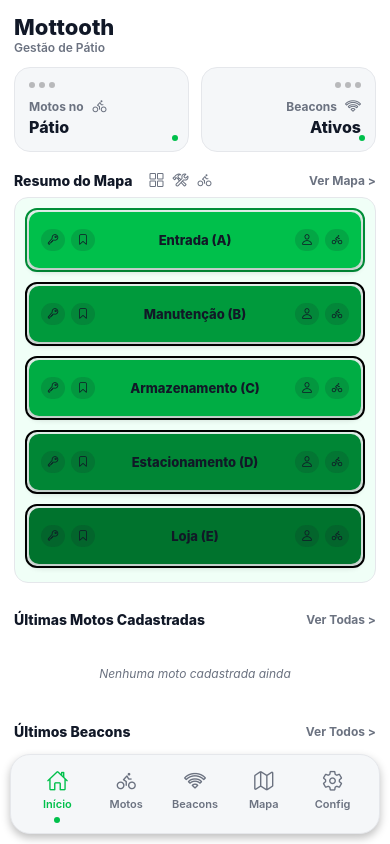
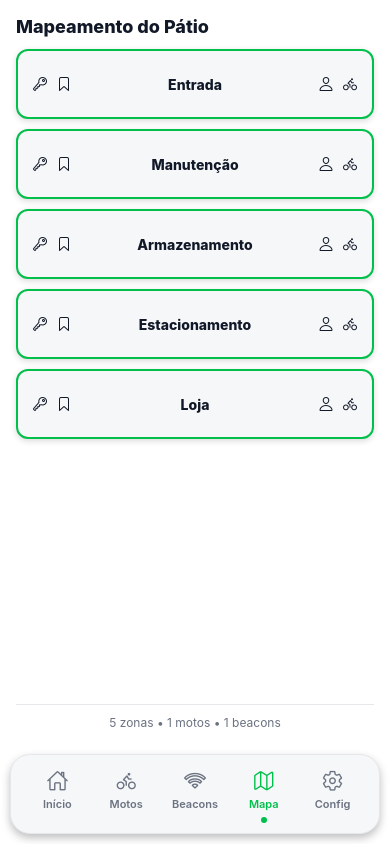
Before and after one commit to gusandrini/mth, a React Native app: screen /Mapa in a window 390 px wide. Built offline with nearby package versions, Linux system fonts and the light colour scheme.

Commit message:
feat: add Mapa screen with zone management and details display

```diff
--- a/App.tsx
+++ b/App.tsx
@@ -8,7 +8,7 @@ import { ThemeProvider, useTheme } from '@/context/Theme';
 import Home from '@/screens/Home';
 import MotoPatio from '@/screens/MotoPatio';
 // import Beacons from '@/screens/Beacons';
-// import Mapa from '@/screens/Mapa';
+import Mapa from '@/screens/Mapa';
 import Config from '@/screens/Config';
 
 const Stack = createNativeStackNavigator();
@@ -21,8 +21,8 @@ function Routes() {
         {/* <Stack.Screen name="Login" component={Login} /> */}
         <Stack.Screen name="Home" component={Home} />
         <Stack.Screen name="MotoPatio" component={MotoPatio} />
-        {/* <Stack.Screen name="Beacons" component={Beacons} />
-        <Stack.Screen name="Mapa" component={Mapa} /> */}
+        {/* <Stack.Screen name="Beacons" component={Beacons} />*/}
+        <Stack.Screen name="Mapa" component={Mapa} />
         <Stack.Screen name="Config" component={Config} />
       </Stack.Navigator>
     </NavigationContainer>
--- a/src/screens/Mapa.tsx
+++ b/src/screens/Mapa.tsx
@@ -0,0 +1,168 @@
+import React, { useState } from 'react';
+import { View, Text, StyleSheet, TouchableOpacity } from 'react-native';
+import { Ionicons } from '@expo/vector-icons';
+import { useTheme } from '@/context/Theme';
+import AppLayout from '@/components/AppLayout';
+
+type Zone = {
+  id: string;
+  label: string;
+  motos: number;
+  beacons: number;
+};
+
+const ZONES: Zone[] = [
+  { id: 'A', label: 'Entrada', motos: 1, beacons: 1 },
+  { id: 'B', label: 'Manutenção', motos: 0, beacons: 0 },
+  { id: 'C', label: 'Armazenamento', motos: 0, beacons: 0 },
+  { id: 'D', label: 'Estacionamento', motos: 0, beacons: 0 },
+  { id: 'E', label: 'Loja', motos: 0, beacons: 0 },
+];
+
+export default function Mapa() {
+  const { colors } = useTheme();
+  const s = getStyles(colors);
+  const [selected, setSelected] = useState<Zone | null>(null);
+
+  const totalMotos = ZONES.reduce((acc, z) => acc + z.motos, 0);
+  const totalBeacons = ZONES.reduce((acc, z) => acc + z.beacons, 0);
+
+  return (
+    <AppLayout>
+      <View style={s.container}>
+        <Text style={s.title}>Mapeamento do Pátio</Text>
+
+        <View style={s.zonesContainer}>
+          {ZONES.map(zone => (
+            <TouchableOpacity
+              key={zone.id}
+              style={[s.zone, { borderColor: colors.primary }]}
+              activeOpacity={0.8}
+              onPress={() => setSelected(zone)}
+            >
+              <View style={s.zoneIcons}>
+                <Ionicons name="key-outline" size={16} color={colors.text} />
+                <Ionicons name="bookmark-outline" size={16} color={colors.text} />
+              </View>
+
+              <Text style={s.zoneLabel}>{zone.label}</Text>
+
+              <View style={s.zoneIcons}>
+                <Ionicons name="person-outline" size={16} color={colors.text} />
+                <Ionicons name="bicycle-outline" size={16} color={colors.text} />
+              </View>
+            </TouchableOpacity>
+          ))}
+        </View>
+
+        <View style={s.footer}>
+          <Text style={s.footerText}>
+            {ZONES.length} zonas • {totalMotos} motos • {totalBeacons} beacons
+          </Text>
+
+          {selected && (
+            <View style={[s.detailCard, { borderColor: colors.border }]}>
+              <View style={s.detailHeader}>
+                <Text style={s.detailTitle}>{selected.label}</Text>
+                <TouchableOpacity onPress={() => setSelected(null)}>
+                  <Ionicons name="close-outline" size={18} color={colors.muted} />
+                </TouchableOpacity>
+              </View>
+
+              <View style={s.detailRow}>
+                <Ionicons name="bicycle-outline" size={16} color={colors.muted} />
+                <Text style={s.detailValue}>{selected.motos}</Text>
+                <Text style={s.detailLabel}> Motos</Text>
+              </View>
+              <View style={s.detailRow}>
+                <Ionicons name="bluetooth-outline" size={16} color={colors.muted} />
+                <Text style={s.detailValue}>{selected.beacons}</Text>
+                <Text style={s.detailLabel}> Beacons</Text>
+              </View>
+              <View style={s.detailRow}>
+                <Ionicons name="analytics-outline" size={16} color={colors.muted} />
+                <Text style={s.detailValue}>
+                  {Math.round((selected.motos / 10) * 100) || 0}%
+                </Text>
+                <Text style={s.detailLabel}> Ocupação</Text>
+              </View>
+            </View>
+          )}
+        </View>
+      </View>
+    </AppLayout>
+  );
+}
+
+/* ---------- estilos ---------- */
+
+type ThemeColors = {
+  background: string;
+  card: string;
+  text: string;
+  muted: string;
+  border: string;
+  primary: string;
+  accent: string;
+};
+
+function getStyles(colors: ThemeColors) {
+  return StyleSheet.create({
+    container: { flex: 1, backgroundColor: colors.background, padding: 16 },
+    title: { color: colors.text, fontSize: 18, fontWeight: '800', marginBottom: 12 },
+
+    zonesContainer: { flex: 1, gap: 10 },
+    zone: {
+      flexDirection: 'row',
+      alignItems: 'center',
+      justifyContent: 'space-between',
+      paddingHorizontal: 14,
+      height: 70,
+      borderRadius: 12,
+      borderWidth: 2,
+      backgroundColor: colors.card,
+      shadowColor: '#000',
+      shadowOpacity: 0.15,
+      shadowRadius: 6,
+      shadowOffset: { width: 0, height: 2 },
+      elevation: 4,
+    },
+    zoneLabel: { color: colors.text, fontWeight: '800', fontSize: 14 },
+    zoneIcons: { flexDirection: 'row', alignItems: 'center', gap: 8 },
+
+    footer: {
+      borderTopWidth: 1,
+      borderColor: colors.border,
+      paddingTop: 10,
+      alignItems: 'center',
+      justifyContent: 'center',
+    },
+    footerText: { color: colors.muted, fontSize: 12, marginBottom: 8 },
+
+    detailCard: {
+      position: 'absolute',
+      right: 10,
+      bottom: 10,
+      backgroundColor: colors.card,
+      borderWidth: 1,
+      borderRadius: 10,
+      padding: 12,
+      minWidth: 160,
+      shadowColor: '#000',
+      shadowOpacity: 0.2,
+      shadowRadius: 6,
+      shadowOffset: { width: 0, height: 3 },
+      elevation: 6,
+    },
+    detailHeader: {
+      flexDirection: 'row',
+      alignItems: 'center',
+      justifyContent: 'space-between',
+      marginBottom: 6,
+    },
+    detailTitle: { color: colors.text, fontWeight: '800', fontSize: 13 },
+    detailRow: { flexDirection: 'row', alignItems: 'center', gap: 6 },
+    detailLabel: { color: colors.muted, fontSize: 12 },
+    detailValue: { color: colors.text, fontWeight: '700', fontSize: 13 },
+  });
+}
```
